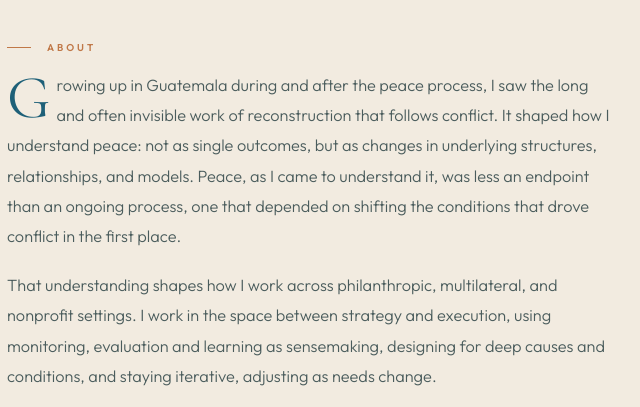
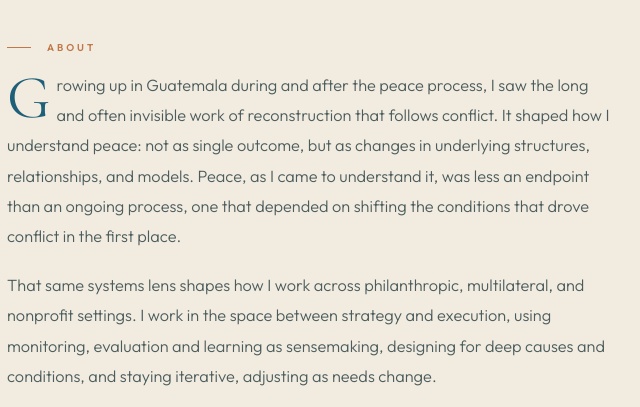
Before and after one commit to MarSamayoa/Mariana-Samayoa-Martinez, a plain HTML site: page index.html in a window 1280 px wide. Shown: the part 823-1230 px from the top of the page, 151-791 px from the left. Drawn offline with nearby package versions, Linux system fonts and the light colour scheme.

Commit message:
Update index.html

```diff
--- a/index.html
+++ b/index.html
@@ -107,8 +107,8 @@ footer{text-align:center;padding:2rem;font-size:.68rem;color:var(--text-light);l
 <div class="section-marker">About</div>
 <div class="about-layout">
 <div class="about-prose">
-<p>Growing up in Guatemala during and after the peace process, I saw the long and often invisible work of reconstruction that follows conflict. It shaped how I understand peace: not as single outcomes, but as changes in underlying structures, relationships, and models. Peace, as I came to understand it, was less an endpoint than an ongoing process, one that depended on shifting the conditions that drove conflict in the first place.</p>
-<p>That understanding shapes how I work across philanthropic, multilateral, and nonprofit settings. I work in the space between strategy and execution, using monitoring, evaluation and learning as sensemaking, designing for deep causes and conditions, and staying iterative, adjusting as needs change.</p>
+<p>Growing up in Guatemala during and after the peace process, I saw the long and often invisible work of reconstruction that follows conflict. It shaped how I understand peace: not as single outcome, but as changes in underlying structures, relationships, and models. Peace, as I came to understand it, was less an endpoint than an ongoing process, one that depended on shifting the conditions that drove conflict in the first place.</p>
+<p>That same systems lens shapes how I work across philanthropic, multilateral, and nonprofit settings. I work in the space between strategy and execution, using monitoring, evaluation and learning as sensemaking, designing for deep causes and conditions, and staying iterative, adjusting as needs change.</p>
 <p>Over nine years, I've gone from coordinating projects to building the systems behind them. I pay attention to how the operational, relational, and strategic pieces fit together, and I bring a strong systems instinct and a strategic lens. In practice, that means seeing where things aren't connecting and then helping connect them, leading projects, doing the data analysis and participatory design, intentionally bringing people together, and getting thematic and functional teams working toward the same thing.</p>
 </div>
 
```
